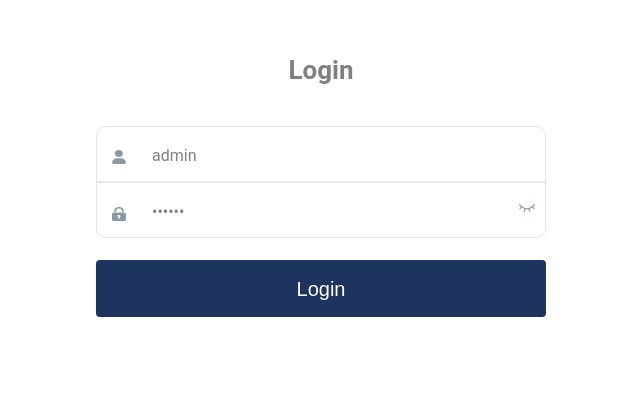
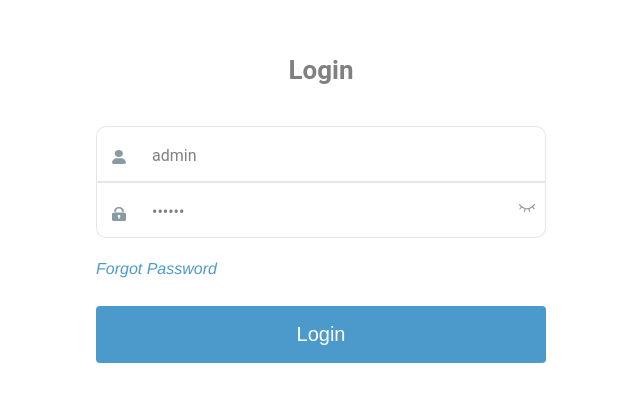
Before and after one commit to BeRay31/ftmd-assessment, a Vue app: page /#/login in a window 1280 px wide. Shown: the part 104-506 px from the top of the page, without its empty margins (319-959 px from the left). Built offline with nearby package versions, Linux system fonts and the light colour scheme.

Commit message:
finalize login UI design

```diff
--- a/src/views/login/index.vue
+++ b/src/views/login/index.vue
@@ -44,6 +44,10 @@
           </span>
         </el-form-item>
       </el-tooltip>
+
+      <div class="forgot-password">
+        <a href="/401">Forgot Password</a>
+      </div>
 
       <el-button :loading="loading" type="primary" style="width:100%;margin-bottom:30px;" @click.native.prevent="handleLogin">Login</el-button>
 
@@ -193,7 +197,8 @@ export default {
 $bg:#283443;
 $light_gray: gray;
 $cursor: #fff;
-$deep_blue: #1c345e;
+$deep_blue: #325372;
+$light_blue: #4c9acc;
 
 @supports (-webkit-mask: none) and (not (cater-color: $cursor)) {
   .login-container .el-input input {
@@ -230,7 +235,7 @@ $deep_blue: #1c345e;
   .el-button {
     height: 57px;
     font-size: 20px;
-    background: $deep_blue;
+    background: $light_blue;
     border: 0;
   }
 
@@ -251,6 +256,11 @@ $deep_blue: #1c345e;
     color: #454545;
   }
 
+  .forgot-password {
+    font-style: italic;
+    color: $light_blue;
+    margin-bottom: 6%;
+  }
 }
 </style>
 
```
